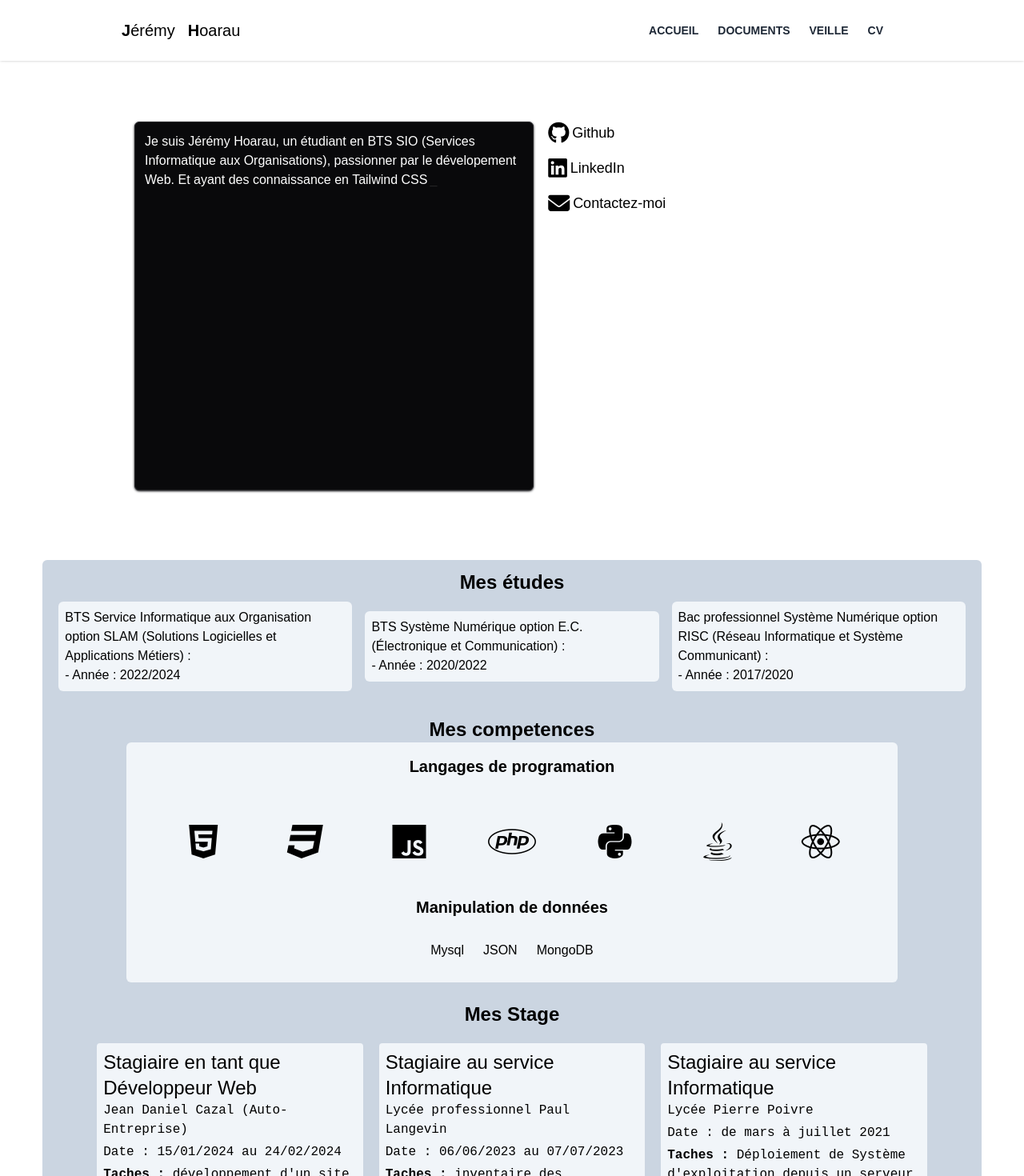
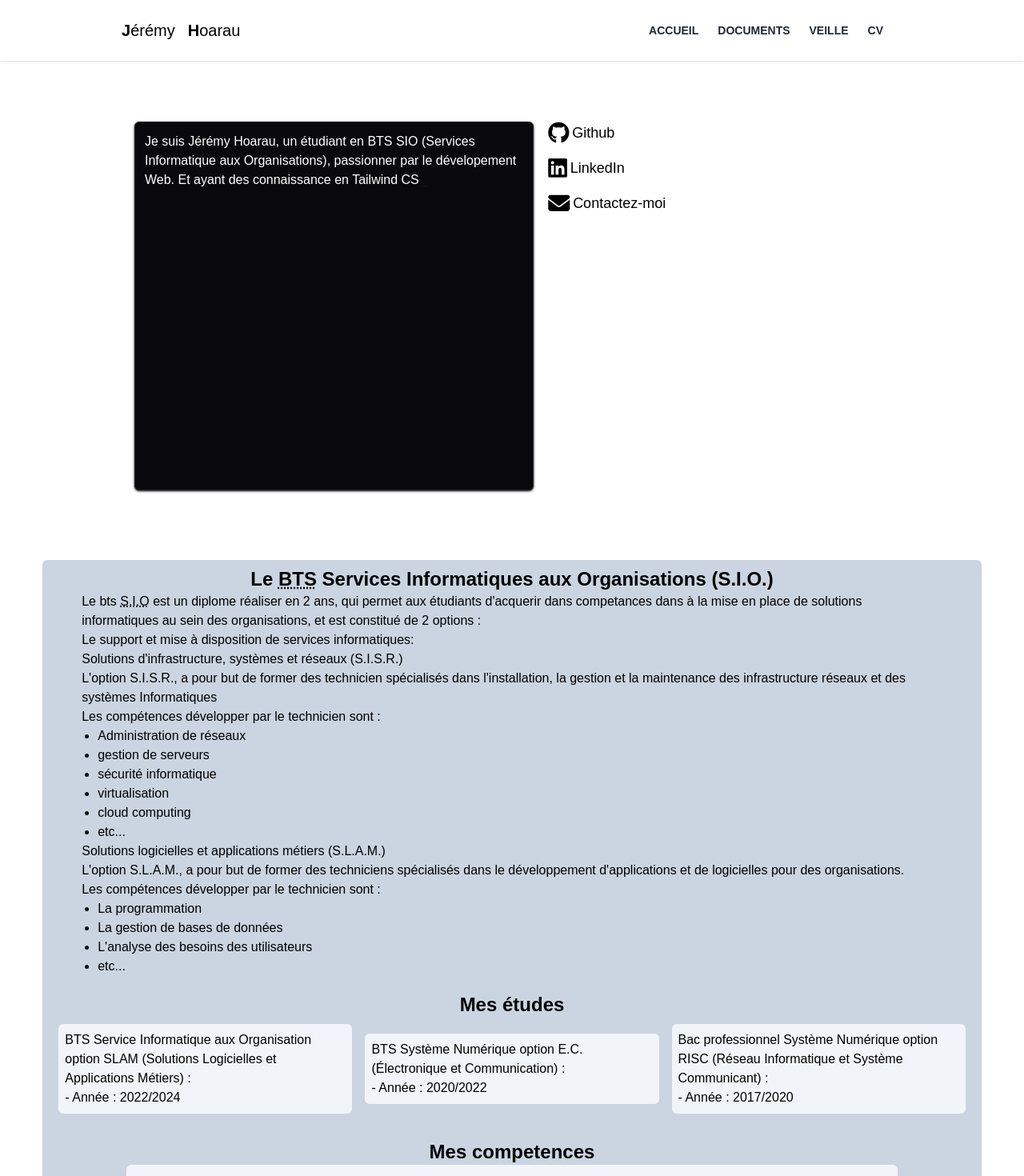
Before and after one commit to HoarauJeremy/Portfolio-V2, a React (Vite) app: page / in a window 1280 px wide. Shown: the top 1470 px of the page at 80% size. Built offline with nearby package versions, Linux system fonts and the light colour scheme.

Commit message:
Update some files

```diff
--- a/src/components/Documents.jsx
+++ b/src/components/Documents.jsx
@@ -7,40 +7,39 @@ import attestationStage2 from './Document/Attestation_de_stage_SIO_23-24.pdf';
 export default function Documents() {
     return (
         <>
-            <div className="flex flex-col w-full h-full pt-10 md:pt-16 ">
-                <div className="mx-auto mt-20">
-                    <div id="titre" className="text-2xl font-bold text-center font-victor">
+            <div className="flex flex-col w-full h-full pt-10 mt-16 md:pt-16 ">
+                <div className="w-11/12 mx-auto mt-20 rounded-md xl:w-1/2 bg-slate-300">
+                    <div className="pt-3 mx-auto">
+                        <div id="titre" className="text-2xl font-bold text-center font-rubik">
                             <h2>Mes documents</h2>
                         </div>
                     </div>
-
                     <div className="flex flex-wrap justify-center w-11/12 px-1 py-4 mx-auto md:w-3/5">
                         <div className='document'>
-                            <h4 className='w-full text-sm font-semibold uppercase'>Tableau de synthese</h4>
-                            {/* <img src={tableauSynthese} alt="Tableau de synthese" /> */}
+                            <h4 className='document-titre'>Tableau de synthese</h4>
                             <a href={tableauSynthese} download="Tableau_de_synthese_Epreuve_E4_BTS_SIO_2024_Hoarau_Jeremy.xlsx"
-                        // className="transition duration-300 ease-in-out delay-150 bg-blue-500 hover:-translate-y-1 hover:scale-110 hover:bg-indigo-500">Telecharger</a>
-                        className="w-full px-1 py-2 text-sm font-medium uppercase transition duration-300 ease-in-out delay-150 rounded shadow bg-slate-300 hover:-translate-y-1 hover:bg-slate-500 hover:scale-110">Telecharger</a>
+                            className="document-btn">Telecharger</a>
                         </div>
                         <div className='document'>
-                        <h4 className="w-full text-sm font-semibold uppercase">Fiche epreuve E4</h4>
+                            <h4 className="document-titre">Fiche epreuve E4</h4>
                             <a href={ficheE4} download="Epreuve_E4_BTS_SIO_2024_Hoarau_Jeremy.docx"
-                        className="w-full px-1 py-2 text-sm font-medium uppercase transition duration-300 ease-in-out delay-150 rounded shadow bg-slate-300 hover:-translate-y-1 hover:bg-slate-500 hover:scale-110">Telecharger</a>
+                            className="document-btn">Telecharger</a>
                         </div>
                         <div className='document'>
-                        <h4 className="w-full text-sm font-semibold uppercase">Fiche epreuve E5</h4>
+                            <h4 className="document-titre">Fiche epreuve E5</h4>
                             <a href={ficheE5} download="Epreuve_E5_BTS_SIO_2024_Hoarau_Jeremy.docx"
-                        className="w-full px-1 py-2 text-sm font-medium uppercase transition duration-300 ease-in-out delay-150 rounded shadow bg-slate-300 hover:-translate-y-1 hover:bg-slate-500 hover:scale-110">Telecharger</a>
+                            className="document-btn">Telecharger</a>
                         </div>
                         <div className='document'>
-                        <h4 className="w-full text-sm font-semibold uppercase">Attestation de stage 1er année</h4>
+                            <h4 className="document-titre">Attestation de stage 1er année</h4>
                             <a href={attestationStage1} download="Attestation_de_stage_1_annee_Hoarau_Jeremy.pdf"
-                        className="w-full px-1 py-2 text-sm font-medium uppercase transition duration-300 ease-in-out delay-150 rounded shadow bg-slate-300 hover:-translate-y-1 hover:bg-slate-500 hover:scale-110">Telecharger</a>
+                            className="document-btn">Telecharger</a>
                         </div>
                         <div className='document'>
-                        <h4 className="w-full text-sm font-semibold uppercase">Attestation de stage 2eme année</h4>
+                            <h4 className="document-titre">Attestation de stage 2eme année</h4>
                             <a href={attestationStage2} download="Attestation_de_stage_2_annee_Hoarau_Jeremy.pdf"
-                        className="w-full px-1 py-2 text-sm font-medium uppercase transition duration-300 ease-in-out delay-150 rounded shadow bg-slate-300 hover:-translate-y-1 hover:bg-slate-500 hover:scale-110">Telecharger</a>
+                            className="document-btn">Telecharger</a>
+                        </div>
                     </div>
                 </div>
             </div>
--- a/src/components/Formation/Competences.jsx
+++ b/src/components/Formation/Competences.jsx
@@ -1,7 +1,7 @@
 export default function Competances() {
     return(
         <>
-            <div id='comp-liste' className="w-11/12 rounded-md shadow bg-slate-100 shadow-slate-300">
+            <div id='comp-liste' className="w-11/12 mx-auto rounded-md shadow bg-slate-100 shadow-slate-300">
                 <div id='comp-titre' className="mt-3 text-xl font-semibold text-center font-rubik">
                     <h3 className="pt-1">Langages de programation</h3>
                 </div>
--- a/src/components/Formation/Forma.jsx
+++ b/src/components/Formation/Forma.jsx
@@ -1,4 +1,4 @@
-// import PresentationBts from "../../pages/PresentationBts";
+import PresentationBts from "../../pages/PresentationBts";
 import Competances from "./Competences";
 import Etude from "./Etude";
 import Stage from "./Stage";
@@ -7,7 +7,7 @@ export default function Forma() {
     return (
         <>
 			<div id="formation" className="w-11/12 h-auto mx-auto rounded-md bg-slate-300">
-				{/* <PresentationBts /> */}
+				<PresentationBts />
 
 				<div id="etude" className="p-3 mx-auto">
 					<div id="titre" className="text-2xl font-bold text-center font-rubik">
--- a/src/data/articles.js
+++ b/src/data/articles.js
@@ -87,6 +87,52 @@ export const articles = [
             "Kickstarter" : "https://www.kickstarter.com/projects/fontawesome/web-awesome",
         }
     },
+    {
+        id: 9,
+        title: "FrankenPHP – Le serveur PHP surpuissant écrit en Go",
+        image: "",
+        categorie: "Technologie",
+        articles: [
+            "FrankenPHP est un serveur d'application PHP moderne développé en GO conçu par Kévin Dunglas dans un souci de somplicité.",
+        ],
+        source: {
+            "FrankenPHP - 30 MAI 2024" : "https://frankenphp.dev/fr",
+            "FrankenPHP - Github" : "https://github.com/dunglas/frankenphp",
+            "Korben" : "https://korben.info/frankenphp-serveur-php-surpuissant-kevin-dunglas.html",
+            "Les-Tilleuls.coop" : "https://les-tilleuls.coop/technologies/frankenphp",
+            "Camping des Speakers" : "https://camping-speakers.fr/sessions/FrankenPHP/",
+            "Efficience IT  - 15 MAI 2024" : "https://www.itefficience.com/article/concretement-cest-quoi-frankenphp",
+            "Kévin Dunglas - Github" : "https://github.com/dunglas",
+        }
+    },
+    {
+        id: 10,
+        title: "API PLATFORM",
+        categorie: "Technologie",
+        articles: [
+            // "Le serveur d'applications PHP moderne, écrit en Go.",
+            // "Web Awesome est le nouveau nom de Shoelace, la bibliothèque de composants web libre et gratuite la plus populaire.",
+        ],
+        source: {
+            "API PLATFORM" : "https://api-platform.com/docs/distribution/",
+            // "Korben" : "https://korben.info/frankenphp-serveur-php-surpuissant-kevin-dunglas.html",
+            // "Kickstarter" : "https://www.kickstarter.com/projects/fontawesome/web-awesome",
+        }
+    },
+    {
+        id: 11,
+        title: "Symfony UX",
+        categorie: "Technologie",
+        articles: [
+            // "Le serveur d'applications PHP moderne, écrit en Go.",
+            // "Web Awesome est le nouveau nom de Shoelace, la bibliothèque de composants web libre et gratuite la plus populaire.",
+        ],
+        source: {
+            "symfony UX" : "https://ux.symfony.com",
+            // "Korben" : "https://korben.info/frankenphp-serveur-php-surpuissant-kevin-dunglas.html",
+            // "Kickstarter" : "https://www.kickstarter.com/projects/fontawesome/web-awesome",
+        }
+    },
     /* {
         id: 9,
         title: "Les Mentions Légales",
--- a/src/index.css
+++ b/src/index.css
@@ -4,6 +4,14 @@
 
 @layer components {
     .document {
-        @apply w-2/5 px-3 py-2 m-2 text-center border border-red-600 h-28 inset-1;
+        @apply w-2/5 px-3 py-2 m-2 text-center rounded-md shadow-sm h-28 md:mx-2 md:w-2/5 bg-slate-100 shadow-slate-300;
+    }
+
+    .document-btn {
+        @apply w-full px-1 py-2 mt-3 text-sm font-medium uppercase transition duration-300 ease-in-out delay-150 rounded shadow bg-slate-300 hover:-translate-y-1 hover:bg-slate-500 hover:scale-110;
+    }
+
+    .document-titre {
+        @apply w-full my-2 text-sm font-semibold uppercase;
     }
 }
--- a/src/pages/Blog.jsx
+++ b/src/pages/Blog.jsx
@@ -1,11 +1,11 @@
 import { Link, useLoaderData } from "react-router-dom"
-// import PresentationVeilleT from "./PresentationVeilleT";
+import PresentationVeille from "./PresentationVeille";
 
 export default function Blog() {
     const posts = useLoaderData()
     const postsDesc = posts.sort((a,b) => b.id - a.id);
     return <>
-        {/* <PresentationVeilleT /> */}
+        <PresentationVeille />
         <ul>
             {postsDesc.map((post) => (
                 <li key={post.id}
--- a/src/pages/PresentationBts.jsx
+++ b/src/pages/PresentationBts.jsx
@@ -4,12 +4,46 @@ export default function PresentationBts() {
             <div className="w-11/12 mx-auto my-2">
 
                 <div className="w-full text-2xl font-bold text-center font-rubik">
-                    <h1>Le BTS SIO</h1>
+                    <h2>Le <abbr title="Brevet de technicien supérieur">BTS</abbr> Services Informatiques aux Organisations (S.I.O.)</h2>
                 </div>
 
-                <div id="bts"></div>
-                <div id="slam">SLAM</div>
-                <div id="sisr">SISR</div>
+                <div id="bts">
+                    <p>
+                        Le bts <abbr title="fe">S.I.O</abbr> est un diplome réaliser en 2 ans, qui permet aux étudiants d&apos;acquerir dans competances dans à la mise en place de solutions informatiques au sein des organisations, et est constitué de 2 options :
+                    </p>
+                    <dl>
+                        <dt>Le support et mise à disposition de services informatiques: </dt>
+                        <dd></dd>
+                        <dt></dt>
+                        <dd></dd>
+                    </dl>
+                </div>
+                <div id="sisr">
+                    <h3>Solutions d&apos;infrastructure, systèmes et réseaux (S.I.S.R.)</h3>
+                    <p>L&apos;option S.I.S.R., a pour but de former des technicien spécialisés dans l&apos;installation, la gestion et la maintenance des infrastructure réseaux et des systèmes Informatiques</p>
+                    <p>Les compétences développer par le technicien sont : </p>
+                    <ul className="pl-5 list-disc">
+                        <li>Administration de réseaux</li>
+                        <li>gestion de serveurs</li>
+                        <li>sécurité informatique</li>
+                        <li>virtualisation</li>
+                        <li>cloud computing</li>
+                        <li>etc...</li>
+                    </ul>
+                </div>
+                <div id="slam">
+                    <h3>Solutions logicielles et applications métiers (S.L.A.M.)</h3>
+                    <p>
+                        L&apos;option S.L.A.M., a pour but de former des techniciens spécialisés dans le développement d&apos;applications et de logicielles pour des organisations.
+                    </p>
+                    <p>Les compétences développer par le technicien sont : </p>
+                    <ul className="pl-5 list-disc">
+                        <li>La programmation</li>
+                        <li>La gestion de bases de données</li>
+                        <li>L&apos;analyse des besoins des utilisateurs</li>
+                        <li>etc...</li>
+                    </ul>
+                </div>
             </div>
         </>
     )
--- /dev/null
+++ b/src/pages/PresentationVeille.jsx
@@ -0,0 +1,29 @@
+export default function PresentationVeille() {
+    return <>
+        <div className="w-full my-2 font-rubik">
+            <h3 className="text-lg font-medium underline">Les technologies et le développement Web: </h3>
+            <p className="mx-2 my-3">
+                Lorem ipsum dolor sit amet consectetur, adipisicing elit. Consectetur ea molestias tenetur voluptate provident autem itaque ab nostrum animi maxime saepe iure repellat,
+                nulla accusamus, vel nobis explicabo ut labore.
+            </p>
+        </div>
+        <div className="">
+            <h3>Mes Principaux outils de veille</h3>
+            <div>
+                <ul>
+                    <li>Notification Google</li>
+                    <li>Dev.to</li>
+                    <li>
+                        Youtube
+                        <ol>
+                            <li>Youtube</li>
+                            <li>Youtube</li>
+                            <li>Youtube</li>
+                        </ol>
+                    </li>
+                    <li></li>
+                </ul>
+            </div>
+        </div>
+    </>
+}
--- a/src/pages/PresentationVeilleT.jsx
+++ /dev/null
@@ -1,11 +0,0 @@
-export default function PresentationVeilleT() {
-    return (
-        <div className="w-full my-2 font-rubik">
-            <h3 className="text-lg font-medium underline">Les technologies et le développement Web {/*(et un peu de cybersécurité)*/}: </h3>
-            <p className="mx-2 my-3">
-                Lorem ipsum dolor sit amet consectetur, adipisicing elit. Consectetur ea molestias tenetur voluptate provident autem itaque ab nostrum animi maxime saepe iure repellat,
-                nulla accusamus, vel nobis explicabo ut labore.
-            </p>
-        </div>
-    )
-}
```
Lines whose indentation alone changed are shown as unchanged.
